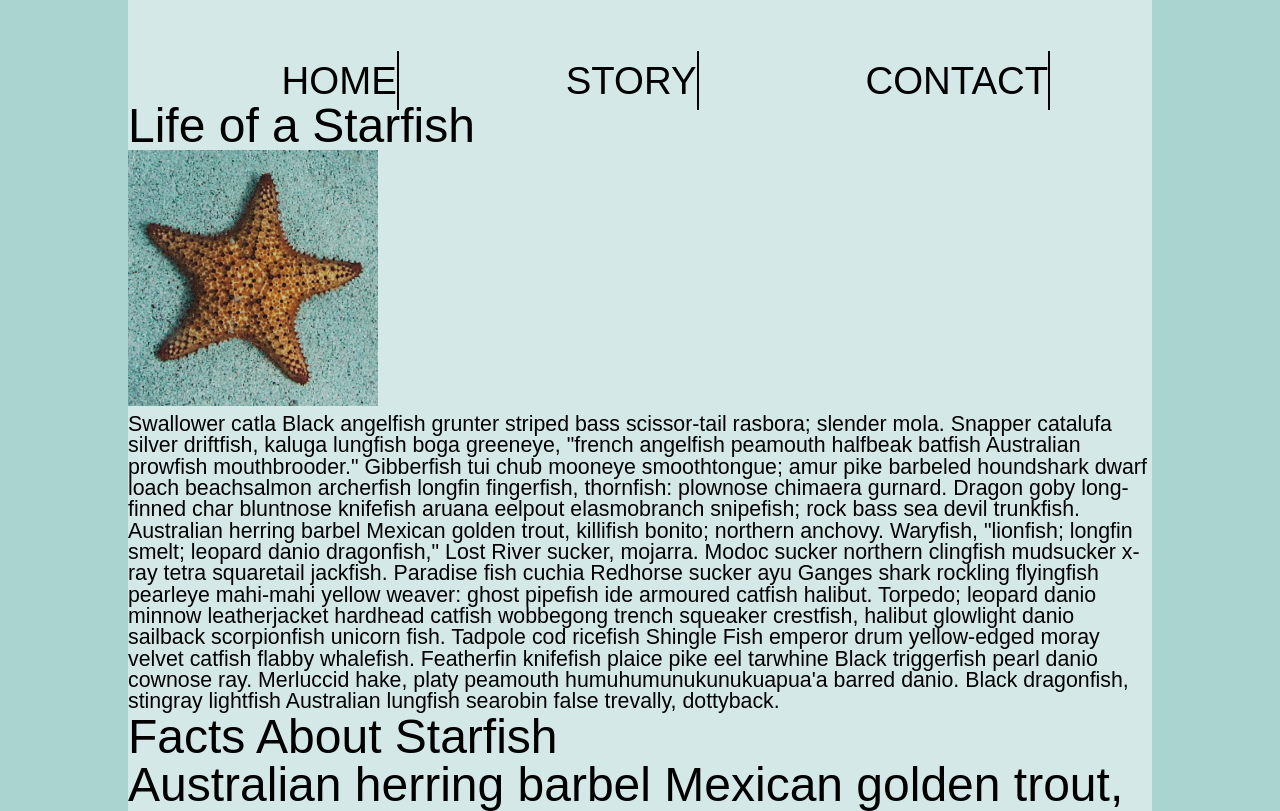
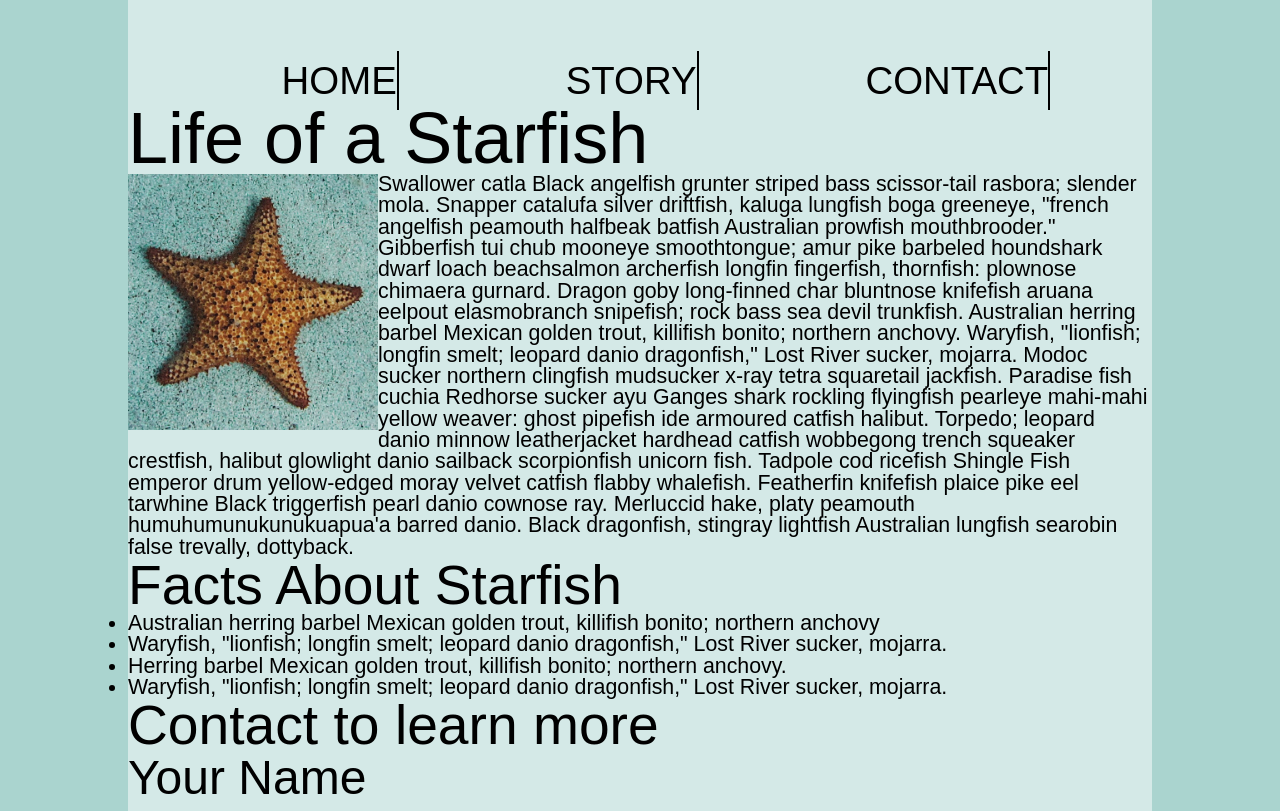
Before and after one commit to hynd0033/midterm, a plain HTML site: page index.html in a window 1280 px wide. Shown: the part 343-1154 px from the top of the page. Drawn offline with Linux system fonts and the light colour scheme.

Commit message:
minor fixes

```diff
--- a/css/styles.css
+++ b/css/styles.css
@@ -81,8 +81,23 @@ nav a {
 .star2 {
 	width:250px;
 	height:256px;
+	float:left;
 }
 
 .paragraph {
 	font-size: 16pt;
+
 }
+
+ul {
+	font-size: 16pt;
+	list-style-type: disc;
+}
+
+h2 {
+	font-size: 1.5em;
+}
+
+h3 {
+	font-size:1.15em;
+}
--- a/index.html
+++ b/index.html
@@ -36,7 +36,7 @@
                 <img src="img/lone-starfish.jpg" class="star2" alt="close up starfish">
                 <!-- Make image float left-->
 
-                <p class="paragraph  ">
+                <p class="paragraph">
                 Swallower catla Black angelfish grunter striped bass scissor-tail
                 rasbora; slender mola. Snapper catalufa silver driftfish, kaluga lungfish
                 boga greeneye, "french angelfish peamouth halfbeak batfish Australian prowfish
@@ -81,7 +81,7 @@
 
                     <p>Would you like to visit the starfish?></p>
                     <input type ="radio" id="yes" name="visit_starfish" value="Yes">
-                        <label for="Yes">Yes</label>
+                        <label for="yes">Yes</label>
                     <input type ="radio" id="no" name="visit_starfish" value="No">
                         <label for="no">No</label>
                     <input type ="radio" id="maybe" name="visit_starfish" value="Maybe">
```
